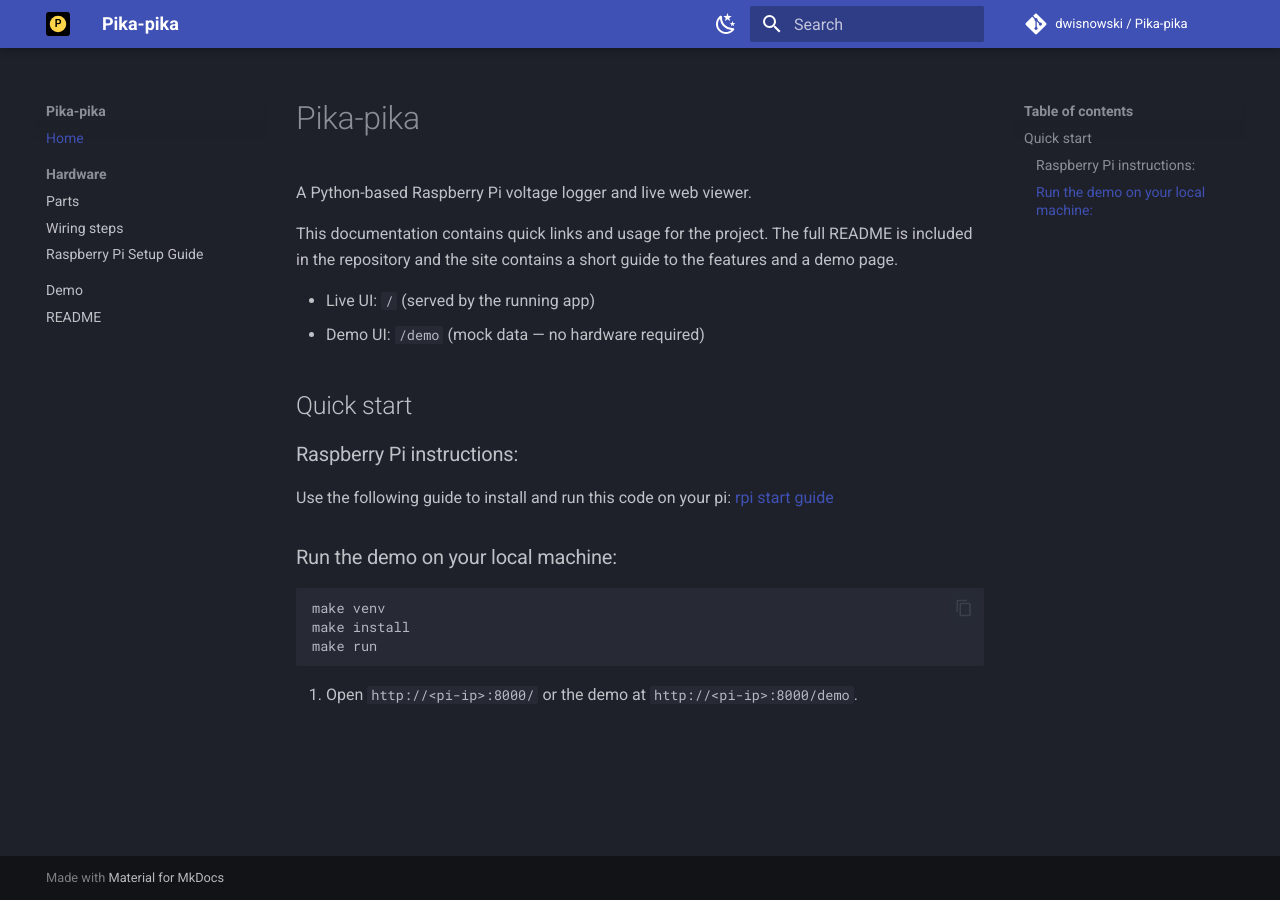
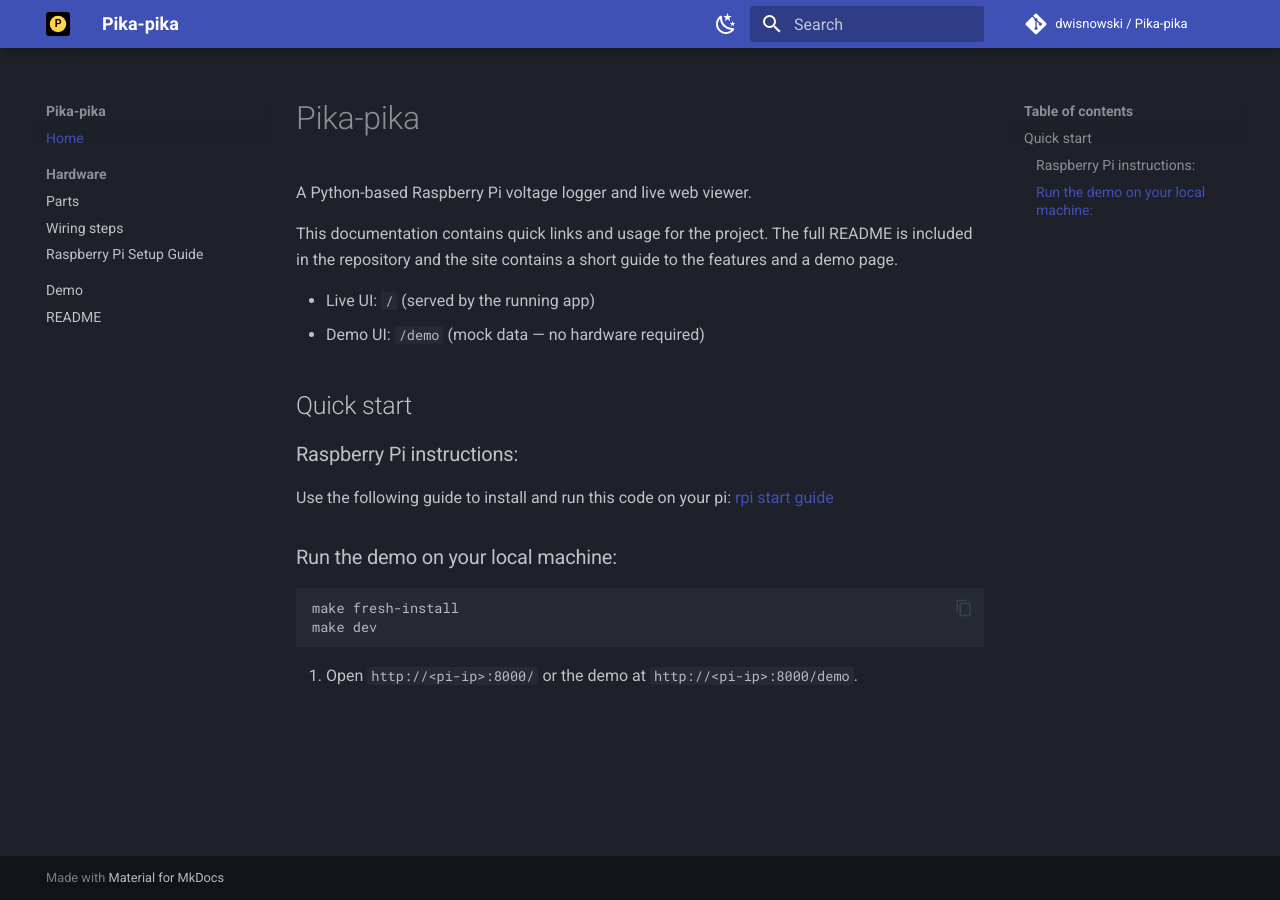
Before and after one commit to dwisnowski/Pika-pika, an MkDocs documentation site: the page built from docs/index.md, in a window 1280 px wide. Built offline with MkDocs 1.6.1 and Material for MkDocs 9.7.7, drawn with Linux system fonts in a browser that asks for light colours; comment, search, counter and statistics services are not loaded.

Commit message:
feat: Introduce 'fresh-install' target in Makefile for streamlined setup; update README and index.md to reflect new installation process

````diff
--- a/docs/index.md
+++ b/docs/index.md
@@ -16,9 +16,8 @@ Use the following guide to install and run this code on your pi:
 
 ### Run the demo on your local machine:
 ```bash
-make venv
-make install
-make run
+make fresh-install
+make dev
 ```
 
 3. Open `http://<pi-ip>:8000/` or the demo at `http://<pi-ip>:8000/demo`.
````
Also changed, not shown: README.md (+1 -2 lines), 1 other file.
